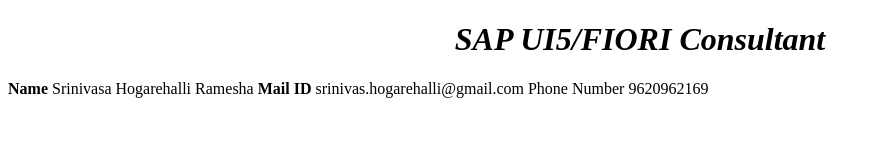
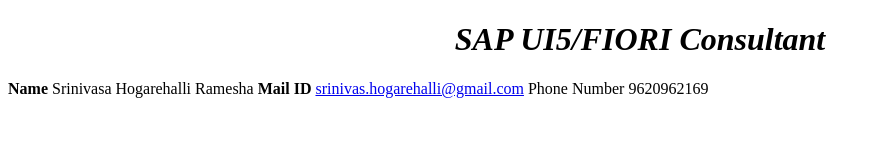
Before and after one commit to gowdaui5/basicHtmlCheck, a plain HTML site: page index.html in a window 1280 px wide. Shown: the whole page, without its empty margins (0-881 px from the left). Drawn offline with Linux system fonts and the light colour scheme.

Commit message:
made mail id as clickeble link

```diff
--- a/index.html
+++ b/index.html
@@ -14,7 +14,7 @@
 		<label><b>Name</b></label>
 		<text>Srinivasa Hogarehalli Ramesha</text>
 		<label><b>Mail ID</b></label>
-		<text>srinivas.hogarehalli@gmail.com</text>
+		<a href="https://mail.google.com/mail/u/0/#inbox"><text>srinivas.hogarehalli@gmail.com</text></a>
 		<label>Phone Number</label>
 		<text>9620962169</text>
 		</div>
```
